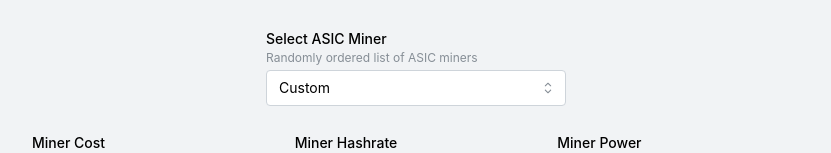
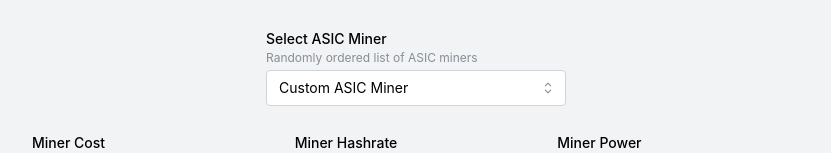
Before and after one commit to alephium/alph-mining-roi, a Next.js app: page /alph-mining-roi/ in a window 1280 px wide. Shown: the part 258-411 px from the top of the page, without its empty margins (224-1055 px from the left). Built offline with nearby package versions, Linux system fonts and the light colour scheme; no server answers.

Commit message:
Update miner names

```diff
--- a/app/page.tsx
+++ b/app/page.tsx
@@ -6,29 +6,30 @@ import { useForm } from '@mantine/form'
 import { useCallback, useEffect, useState } from 'react'
 import { convertHttpResponse, NodeProvider } from '@alephium/web3'
 
-type MinerInfo = { name: string; hashrate: number; power: number; cost: number }
+type MinerInfo = { hashrate: number; power: number; cost: number }
 const asicMiners: Record<string, MinerInfo> =
   {
-    Custom: {
-      name: 'Unknown ASIC Miner',
+    'Custom ASIC Miner': {
       hashrate: 1.0,
       power: 1.0,
       cost: 10000,
     },
-    BitmainAL1: {
-      name: 'Bitmain Antminer L1',
+    'Bitmain Antminer L1 (with coupon)': {
       hashrate: 15.6,
       power: 3.51,
       cost: 29260,
     },
-    IceriverAL0: {
-      name: 'Ice River ALPH AL0',
+    'Bitmain Antminer L1 (without coupon)': {
+      hashrate: 15.6,
+      power: 3.51,
+      cost: 41800,
+    },
+    'Ice River ALPH AL0': {
       hashrate: 0.4,
       power: 0.1,
       cost: 799,
     },
-    GoldshellALII: {
-      name: 'Goldshell AL BOX II',
+    'Goldshell AL BOX II': {
       hashrate: 1.440,
       power: 0.36,
       cost: 6350,
```
